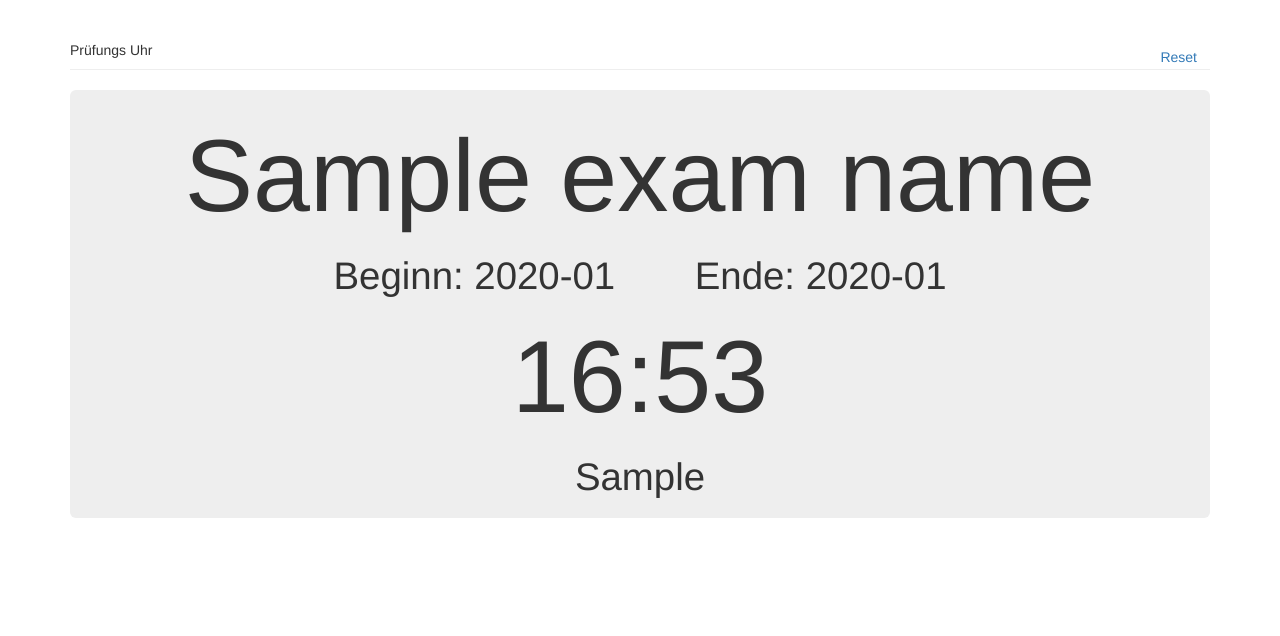
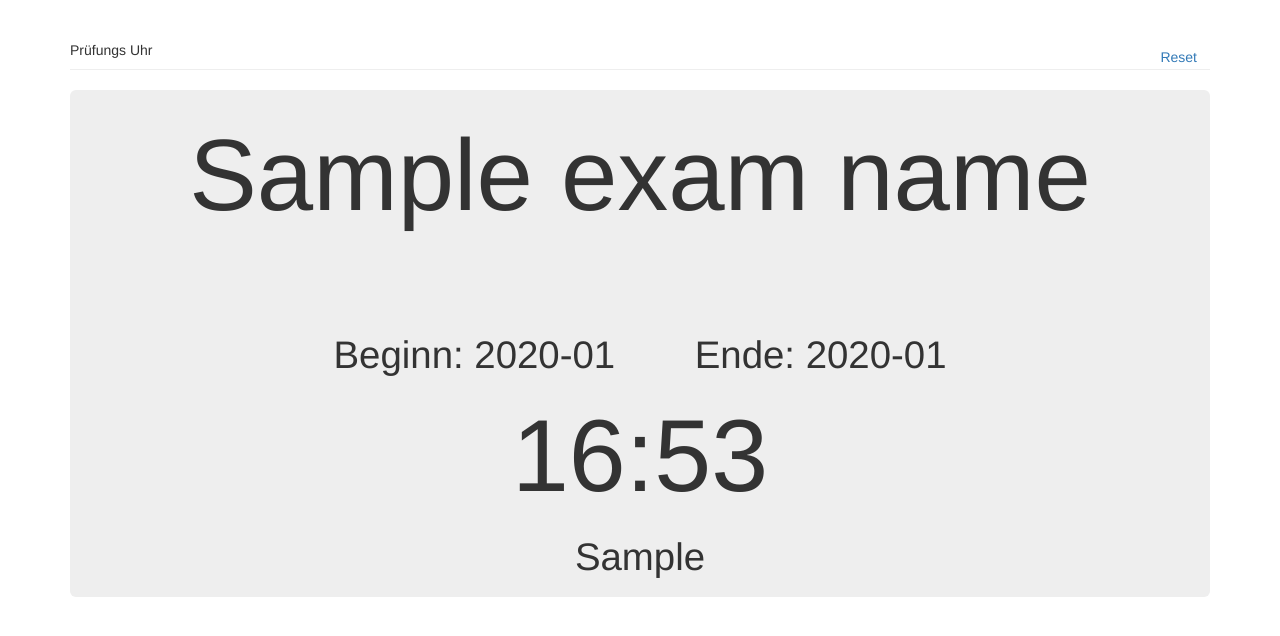
Before and after one commit to kurzschlussidi/exam-clock, a Flask app: template templates/run.html in a window 1280 px wide. Shown: the top 636 px of the page. Run offline with Flask 2, Linux system fonts and the light colour scheme; the template is opened without the code that fills it: most values are stand-ins (such as "Sample title", 1, 10 or a date in 2020); some libraries are stand-ins or nearby versions.

Commit message:
adjusting padding

```diff
--- a/static/css/style.css
+++ b/static/css/style.css
@@ -6,6 +6,9 @@
 
 #exam_title {
     font-size: 8vw;
+    height: 200px;
+    width: 100%;
+    margin-bottom: 2vw;
 }
 
 #start_time {
--- a/templates/run.html
+++ b/templates/run.html
@@ -4,7 +4,7 @@
     <a href="{{ url_for('main_page') }}" type=button class="btn btn.primary pull-right">Reset</a>
 </div>
 <div id="time_field" class="jumbotron">
-    <div id="exam_title">{{ exam_name }}</div>
+    <div id="exam_title"><div>{{ exam_name }}</div></div>
     <div id="start_time">Beginn: {{ exam_starttime[:-3] }}</div>
     <div id="end_time">Ende: {{ exam_endtime[:-3] }}</div>
     <div id="live_clock">Uhrzeit</div>
@@ -27,6 +27,21 @@
         show_remaining: '{{ show_remaining }}'
     }
 </script>
+<script>
+$(document).ready(function () {
+    resize_to_fit();
+});
+
+function resize_to_fit(){
+    var fontsize = $('div#exam_title div').css('font-size');
+    $('div#exam_title div').css('fontSize', parseFloat(fontsize) - 1);
+    console.log(fontsize);
+
+    if($('div#exam_title div').height() >= $('div#exam_title').height()){
+        resize_to_fit();
+    }
+}
+</script>
 <script src={{ url_for( 'static', filename='js/remaining.js' ) }}></script>
 <script src={{ url_for( 'static', filename='js/time.js' ) }}></script>
 <script src={{ url_for( 'static', filename='js/snackbar.js' ) }}></script>
```
Also changed, not shown: templates/start_view.html (+6 -6 lines).
